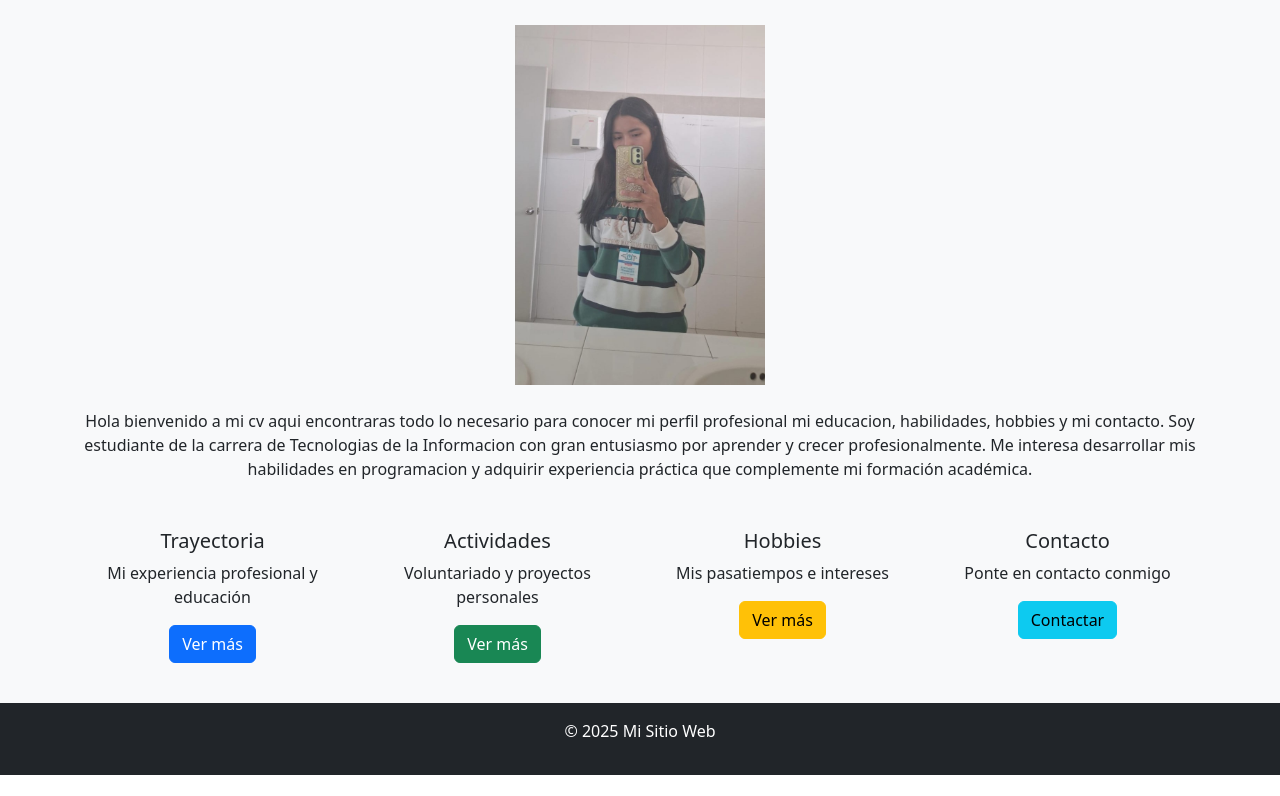
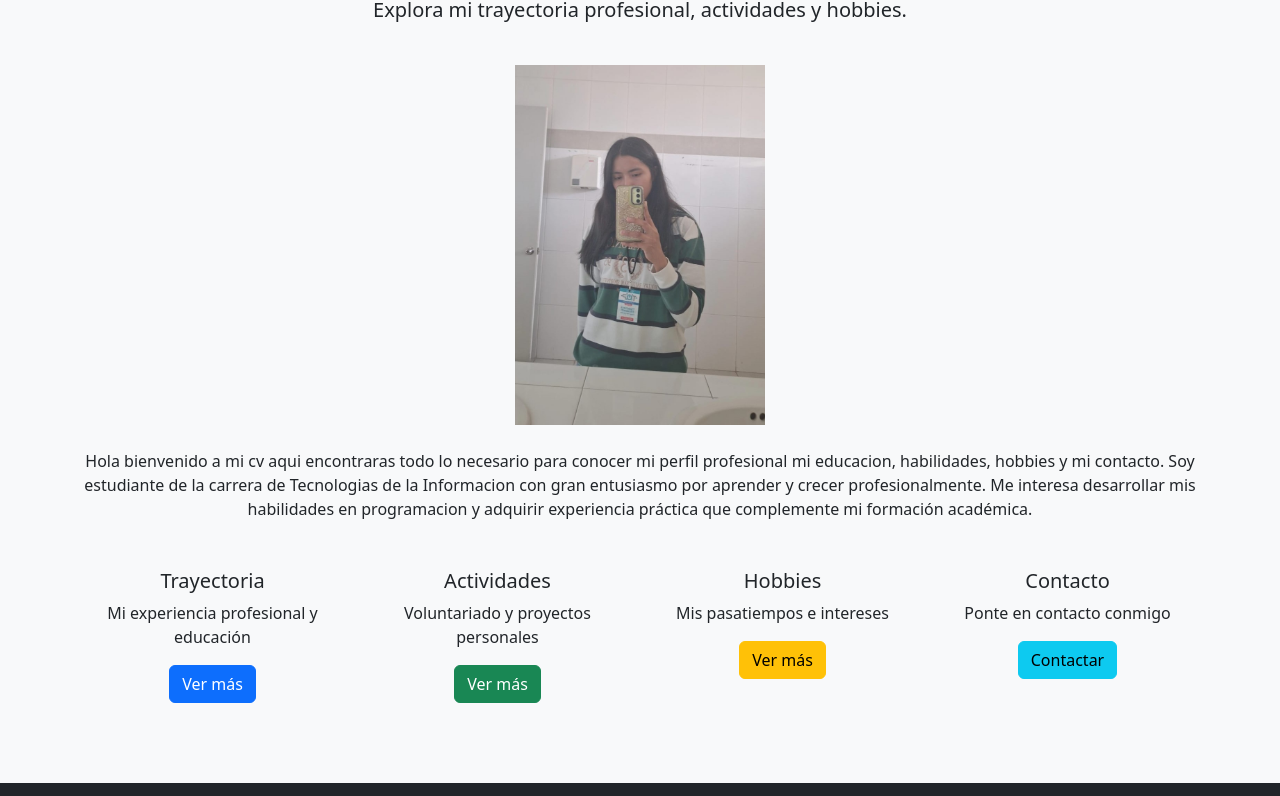
Before and after one commit to elizalhdz/cvbootstrap, a plain HTML site: page index.html in a window 1280 px wide. Shown: the part 160-956 px from the top of the page. Before the commit the page ends 935 px from the top, so only its background shows below. Drawn offline with nearby package versions, Linux system fonts and the light colour scheme.

Commit message:
Update index.html

```diff
--- a/index.html
+++ b/index.html
@@ -6,9 +6,13 @@
     <title>Mi Sitio Web - Inicio</title>
     <link href="https://cdn.jsdelivr.net/npm/bootstrap@5.3.0/dist/css/bootstrap.min.css" rel="stylesheet">
     <style>
+         <style>
+        body {
+            padding-top: 76px;
+        }
         section {
-            padding: 40px 0;
-            min-height: 90vh;
+            padding: 80px 0;
+            min-height: 100vh;
         }
     </style>
 </head>
@@ -70,4 +74,5 @@
             });
     </script>
 </body>
+
 </html>
```
